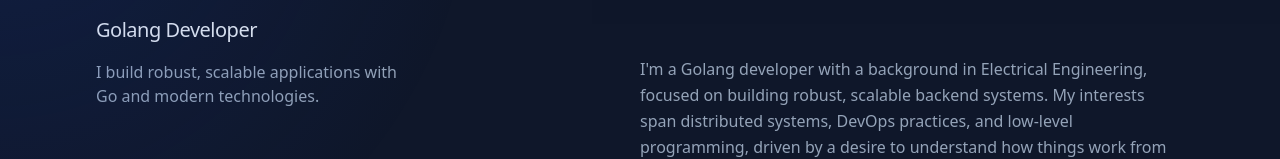
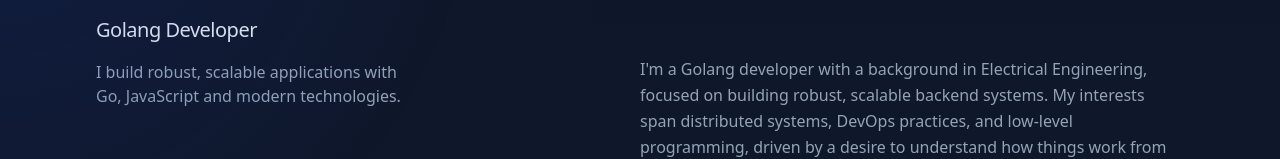
Before and after one commit to skanenje/portfolio2.0, a Next.js app: page / in a window 1280 px wide. Shown: the part 140-299 px from the top of the page. Built offline with nearby package versions, Linux system fonts and the light colour scheme.

Commit message:
chore: update info

```diff
--- a/app/page.tsx
+++ b/app/page.tsx
@@ -75,7 +75,7 @@ export default function Home() {
                 Golang Developer
               </h2>
               <p className="mt-4 max-w-xs leading-normal">
-                I build robust, scalable applications with Go and modern technologies.
+                I build robust, scalable applications with Go, JavaScript and modern technologies.
               </p>
               <nav className="nav hidden lg:block" aria-label="In-page jump links">
                 <ul className="mt-16 w-max">
```
